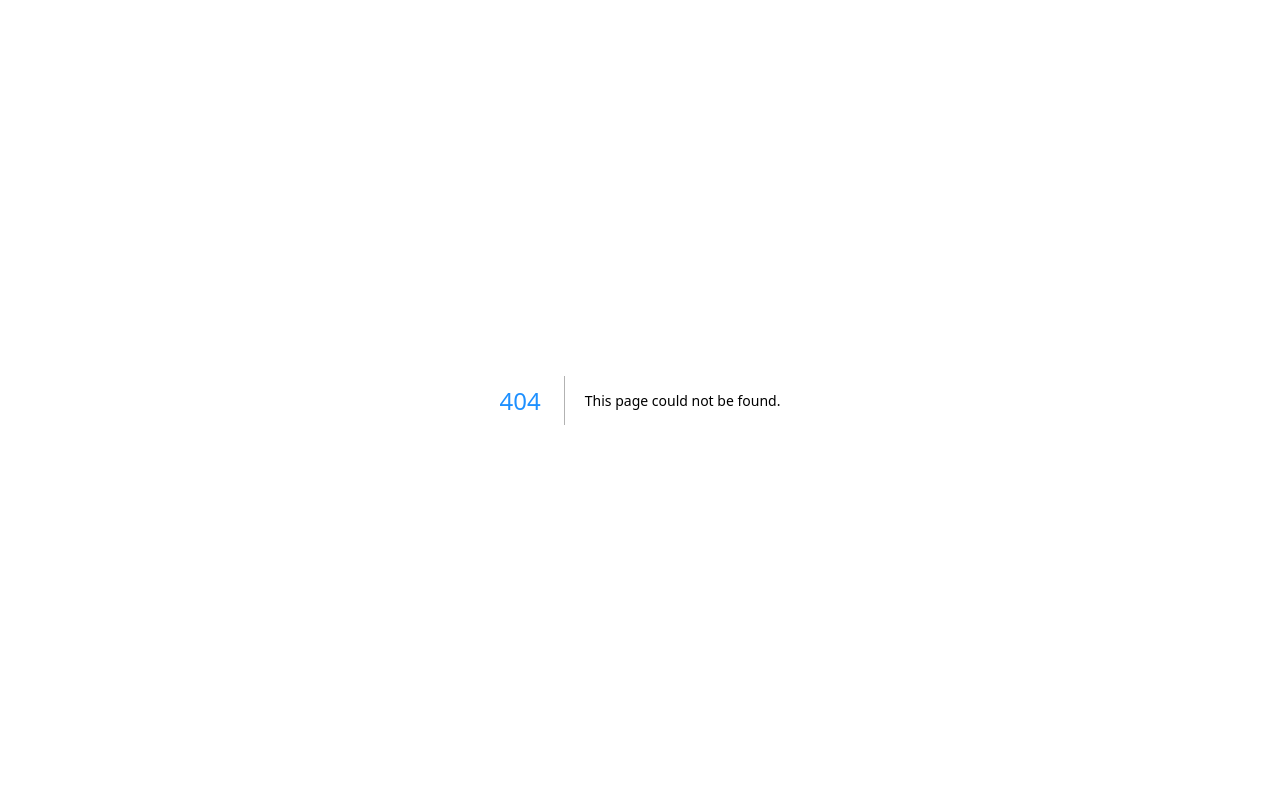
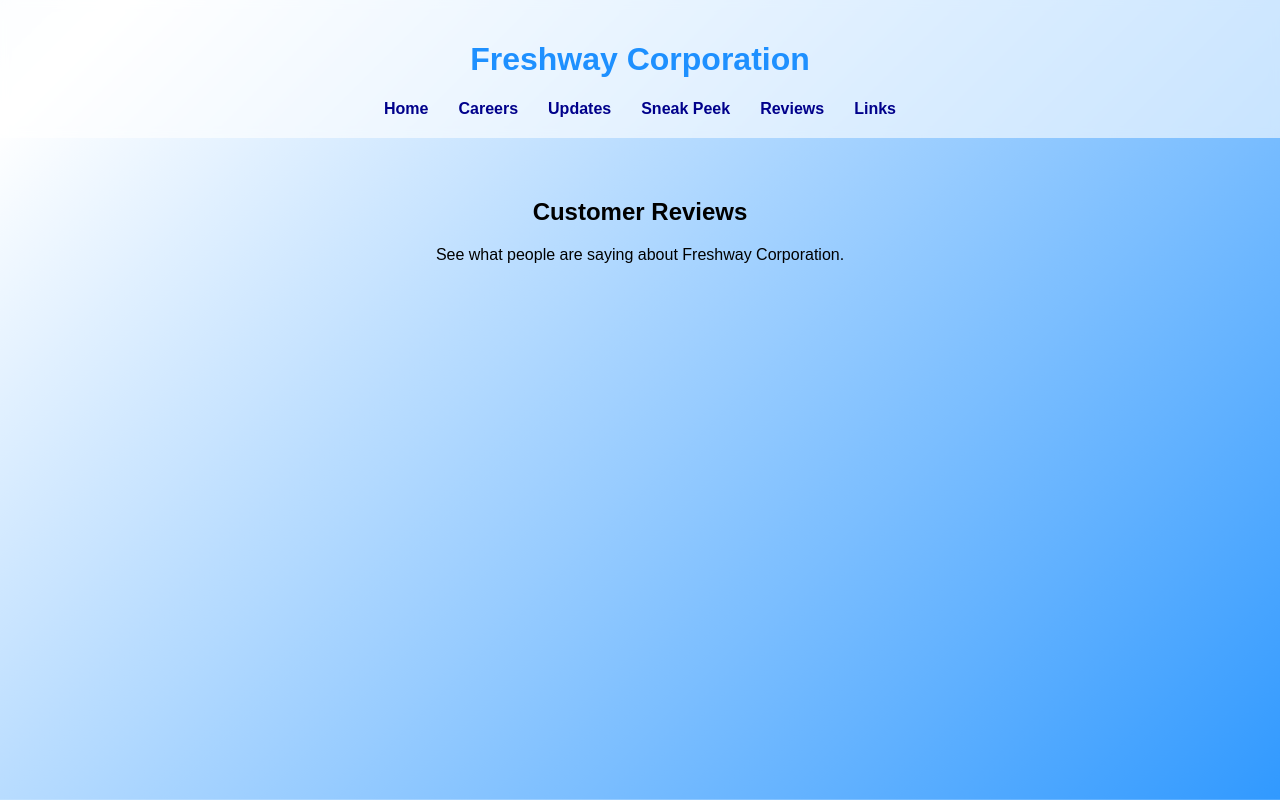
Before and after one commit to Hackerguy126578/FreshwayCorporation, a Next.js app: page /reviews in a window 1280 px wide. Before the commit this address had no page. Built offline with nearby package versions, Linux system fonts and the light colour scheme.

Commit message:
Create reviews.js

```diff
--- /dev/null
+++ b/pages/reviews.js
@@ -0,0 +1,23 @@
+import Link from 'next/link'
+
+export default function Reviews() {
+  return (
+    <>
+      <header>
+        <h1>Freshway Corporation</h1>
+        <nav>
+          <Link href="/">Home</Link>
+          <Link href="/careers">Careers</Link>
+          <Link href="/updates">Updates</Link>
+          <Link href="/sneakpeak">Sneak Peek</Link>
+          <Link href="/reviews">Reviews</Link>
+          <Link href="/links">Links</Link>
+        </nav>
+      </header>
+      <main>
+        <h2>Customer Reviews</h2>
+        <p>See what people are saying about Freshway Corporation.</p>
+      </main>
+    </>
+  )
+}
```
